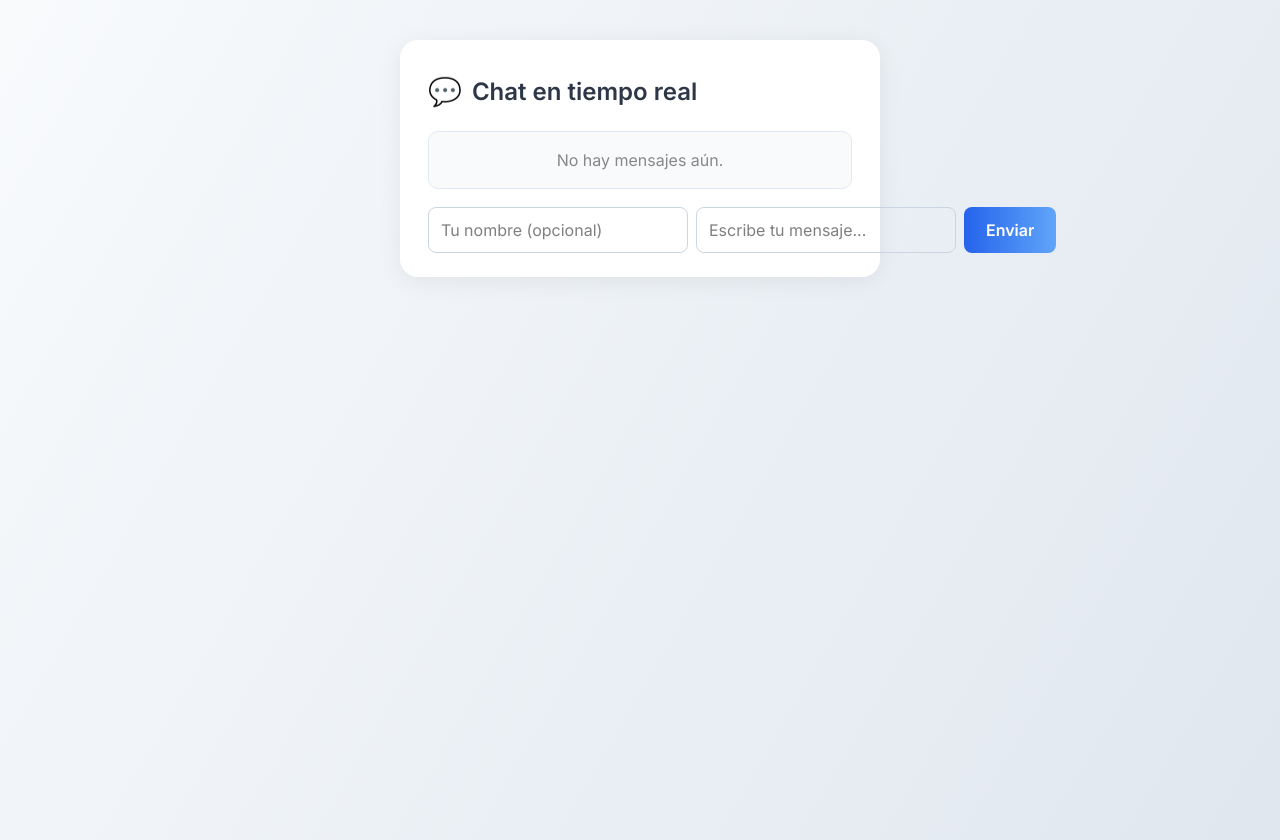
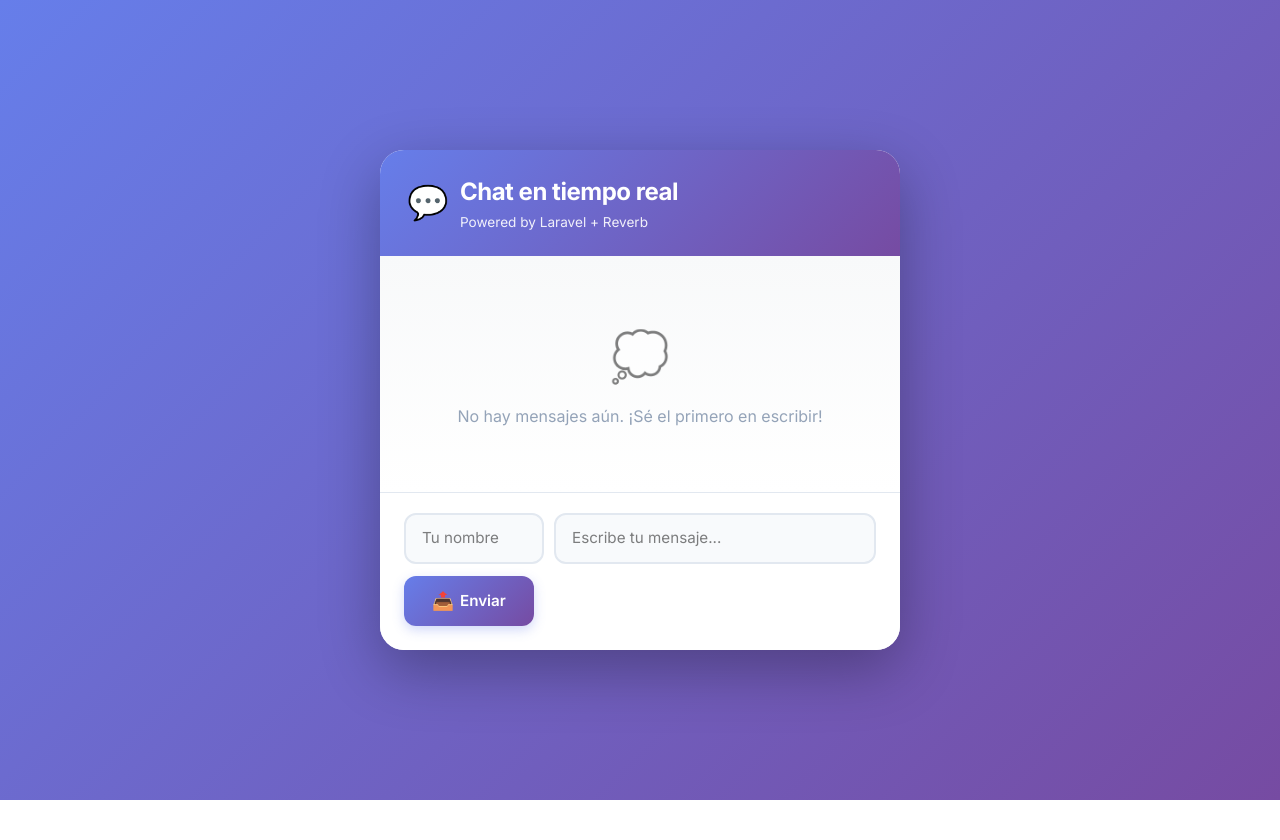
Before and after one commit to EliasBenitez02/chat-tiempo-real, a Laravel app: template resources/views/chat.blade.php in a window 1280 px wide. After the commit the page ends 800 px from the top, so only its background shows below. Run offline with Laravel 12, Linux system fonts and the light colour scheme; the template is opened without the code that fills it, so the values that code supplies are empty; style sheets or scripts are compiled from the project's sources.

Commit message:
fix: mejore la vista del chat

```diff
--- a/resources/views/chat.blade.php
+++ b/resources/views/chat.blade.php
@@ -4,138 +4,360 @@
   <meta charset="utf-8">
   <title>Chat en tiempo real | Laravel + Reverb</title>
   @vite(['resources/css/app.css','resources/js/app.js'])
-  <link href="https://fonts.googleapis.com/css2?family=Inter:wght@400;600&display=swap" rel="stylesheet">
+  <meta name="csrf-token" content="{{ csrf_token() }}">
+  <link href="https://fonts.googleapis.com/css2?family=Inter:wght@400;500;600;700&display=swap" rel="stylesheet">
   <style>
+    * {
+      box-sizing: border-box;
+    }
+
     body {
-      font-family: 'Inter', system-ui, sans-serif;
-      background: linear-gradient(120deg, #f8fafc 0%, #e0e7ef 100%);
+      font-family: 'Inter', system-ui, -apple-system, sans-serif;
+      background: linear-gradient(135deg, #667eea 0%, #764ba2 100%);
       margin: 0;
       min-height: 100vh;
-    }
-    .chat-container {
-      max-width: 480px;
-      margin: 40px auto;
-      background: #fff;
-      border-radius: 18px;
-      box-shadow: 0 4px 24px 0 #0001;
-      padding: 32px 28px 24px 28px;
-    }
-    .chat-header {
       display: flex;
       align-items: center;
-      gap: 10px;
-      margin-bottom: 18px;
+      justify-content: center;
+      padding: 20px;
     }
+
+    .chat-container {
+      max-width: 520px;
+      width: 100%;
+      background: #ffffff;
+      border-radius: 24px;
+      box-shadow: 0 20px 60px rgba(0, 0, 0, 0.3);
+      overflow: hidden;
+      display: flex;
+      flex-direction: column;
+      max-height: 90vh;
+    }
+
+    .chat-header {
+      background: linear-gradient(135deg, #667eea 0%, #764ba2 100%);
+      color: #fff;
+      padding: 24px 28px;
+      display: flex;
+      align-items: center;
+      gap: 12px;
+      box-shadow: 0 2px 10px rgba(0, 0, 0, 0.1);
+    }
+
+    .chat-header-icon {
+      font-size: 2rem;
+      animation: pulse 2s ease-in-out infinite;
+    }
+
+    @keyframes pulse {
+      0%, 100% { transform: scale(1); }
+      50% { transform: scale(1.05); }
+    }
+
     .chat-header h1 {
       font-size: 1.5rem;
-      font-weight: 600;
+      font-weight: 700;
       margin: 0;
-      color: #2d3748;
+      letter-spacing: -0.02em;
     }
+
+    .chat-header-subtitle {
+      font-size: 0.85rem;
+      opacity: 0.9;
+      margin-top: 2px;
+      font-weight: 400;
+    }
+
     .messages {
-      max-height: 340px;
+      flex: 1;
       overflow-y: auto;
-      margin-bottom: 18px;
-      border: 1px solid #e2e8f0;
+      padding: 24px;
+      background: linear-gradient(to bottom, #f8f9fa 0%, #ffffff 100%);
+    }
+
+    .messages::-webkit-scrollbar {
+      width: 6px;
+    }
+
+    .messages::-webkit-scrollbar-track {
+      background: transparent;
+    }
+
+    .messages::-webkit-scrollbar-thumb {
+      background: #cbd5e1;
       border-radius: 10px;
-      background: #f9fafb;
-      padding: 16px 12px;
     }
+
+    .messages::-webkit-scrollbar-thumb:hover {
+      background: #94a3b8;
+    }
+
+    .empty-state {
+      text-align: center;
+      padding: 40px 20px;
+      color: #94a3b8;
+    }
+
+    .empty-state-icon {
+      font-size: 3rem;
+      margin-bottom: 12px;
+      opacity: 0.5;
+    }
+
     .msg {
-      margin-bottom: 12px;
-      padding-bottom: 8px;
-      border-bottom: 1px solid #e2e8f0;
+      margin-bottom: 16px;
+      animation: slideIn 0.3s ease-out;
+      background: #ffffff;
+      padding: 14px 16px;
+      border-radius: 12px;
+      box-shadow: 0 2px 8px rgba(0, 0, 0, 0.06);
+      border-left: 3px solid #667eea;
+      transition: transform 0.2s, box-shadow 0.2s;
     }
-    .msg:last-child {
-      border-bottom: none;
+
+    .msg:hover {
+      transform: translateY(-2px);
+      box-shadow: 0 4px 12px rgba(0, 0, 0, 0.1);
     }
+
+    @keyframes slideIn {
+      from {
+        opacity: 0;
+        transform: translateY(10px);
+      }
+      to {
+        opacity: 1;
+        transform: translateY(0);
+      }
+    }
+
     .msg-user {
       font-weight: 600;
-      color: #2563eb;
+      color: #667eea;
+      font-size: 0.95rem;
+      display: flex;
+      align-items: center;
+      gap: 6px;
     }
+
+    .msg-user::before {
+      content: '👤';
+      font-size: 0.85rem;
+    }
+
     .msg-content {
-      margin: 2px 0 0 0;
-      color: #222;
+      margin: 8px 0 6px 0;
+      color: #1e293b;
+      line-height: 1.5;
+      font-size: 0.95rem;
     }
+
     .msg-meta {
-      font-size: 11px;
-      color: #64748b;
-      margin-top: 2px;
+      font-size: 0.75rem;
+      color: #94a3b8;
+      font-weight: 500;
     }
-    .chat-form {
+
+    .chat-form-wrapper {
+      padding: 20px 24px 24px;
+      background: #ffffff;
+      border-top: 1px solid #e2e8f0;
+    }
+
+    .input-group {
       display: flex;
-      gap: 8px;
-      margin-top: 8px;
+      gap: 10px;
+      margin-bottom: 12px;
     }
+
     .chat-form input {
-      padding: 10px 12px;
-      border-radius: 8px;
-      border: 1px solid #cbd5e1;
-      font-size: 1rem;
+      padding: 12px 16px;
+      border-radius: 12px;
+      border: 2px solid #e2e8f0;
+      font-size: 0.95rem;
       outline: none;
-      transition: border 0.2s;
+      transition: all 0.2s;
+      font-family: 'Inter', sans-serif;
+      background: #f8fafc;
     }
+
     .chat-form input:focus {
-      border: 1.5px solid #2563eb;
+      border-color: #667eea;
+      background: #ffffff;
+      box-shadow: 0 0 0 3px rgba(102, 126, 234, 0.1);
     }
+
+    #user {
+      width: 140px;
+    }
+
+    #content {
+      flex: 1;
+    }
+
     .chat-form button {
-      background: linear-gradient(90deg, #2563eb 0%, #60a5fa 100%);
+      background: linear-gradient(135deg, #667eea 0%, #764ba2 100%);
       color: #fff;
       border: none;
-      border-radius: 8px;
-      padding: 0 22px;
-      font-size: 1rem;
+      border-radius: 12px;
+      padding: 12px 28px;
+      font-size: 0.95rem;
       font-weight: 600;
       cursor: pointer;
-      transition: background 0.2s;
+      transition: all 0.2s;
+      font-family: 'Inter', sans-serif;
+      box-shadow: 0 4px 12px rgba(102, 126, 234, 0.3);
+      display: flex;
+      align-items: center;
+      gap: 6px;
     }
+
     .chat-form button:hover {
-      background: linear-gradient(90deg, #1d4ed8 0%, #2563eb 100%);
+      transform: translateY(-2px);
+      box-shadow: 0 6px 16px rgba(102, 126, 234, 0.4);
+    }
+
+    .chat-form button:active {
+      transform: translateY(0);
+    }
+
+    .send-icon {
+      font-size: 1.1rem;
+    }
+
+    @media (max-width: 500px) {
+      .input-group {
+        flex-direction: column;
+      }
+
+      #user {
+        width: 100%;
+      }
     }
   </style>
 </head>
 <body>
 <div class="chat-container">
   <div class="chat-header">
-    <span style="font-size:1.7rem;">💬</span>
+    <span class="chat-header-icon">💬</span>
+    <div>
       <h1>Chat en tiempo real</h1>
+      <div class="chat-header-subtitle">Powered by Laravel + Reverb</div>
     </div>
+  </div>
+
   <div class="messages" id="messages">
     @forelse($messages as $m)
       <div class="msg" data-id="{{ $m->id }}">
-        <span class="msg-user">{{ $m->user ?? 'Anon' }}</span>
+        <div class="msg-user">{{ $m->user ?? 'Anónimo' }}</div>
         <div class="msg-content">{{ $m->content }}</div>
         <div class="msg-meta">{{ $m->created_at }}</div>
       </div>
     @empty
-      <div style="text-align:center;color:#888;">No hay mensajes aún.</div>
+      <div class="empty-state">
+        <div class="empty-state-icon">💭</div>
+        <div>No hay mensajes aún. ¡Sé el primero en escribir!</div>
+      </div>
     @endforelse
   </div>
+
+  <div class="chat-form-wrapper">
     <form class="chat-form" onsubmit="return false;">
-    <input id="user" type="text" placeholder="Tu nombre (opcional)" autocomplete="off" />
-    <input id="content" type="text" placeholder="Escribe tu mensaje..." style="flex:1" autocomplete="off" />
-    <button id="send" type="submit">Enviar</button>
+      <div class="input-group">
+        <input
+          id="user"
+          type="text"
+          placeholder="Tu nombre"
+          autocomplete="off"
+        />
+        <input
+          id="content"
+          type="text"
+          placeholder="Escribe tu mensaje..."
+          autocomplete="off"
+        />
+      </div>
+      <button id="send" type="submit">
+        <span class="send-icon">📤</span>
+        Enviar
+      </button>
     </form>
+  </div>
 </div>
 <script>
 document.querySelector('.chat-form').addEventListener('submit', async (e) => {
-    const user = document.getElementById('user').value;
-    const content = document.getElementById('content').value.trim();
+  e.preventDefault();
+  const userInput = document.getElementById('user');
+  const contentInput = document.getElementById('content');
+
+  const user = capitalizeName(userInput.value || 'Anónimo');
+  const content = contentInput.value.trim();
+
   if (!content) return;
 
+  // Deshabilitar botón mientras se envía
+  const sendBtn = document.getElementById('send');
+  sendBtn.disabled = true;
+  sendBtn.style.opacity = '0.6';
+
+  try {
     const res = await fetch("{{ route('chat.store') }}", {
       method: 'POST',
       headers: {
         'Content-Type': 'application/json',
-            'X-CSRF-TOKEN': '{{ csrf_token() }}'
+        'X-CSRF-TOKEN': '{{ csrf_token() }}',
+        'Accept': 'application/json'
       },
-        body: JSON.stringify({
-            user,
-            content
-        })
+      body: JSON.stringify({ user, content })
     });
 
-    if (res.ok) document.getElementById('content').value = '';
+    if (res.ok) {
+      // intentar leer la respuesta JSON
+      let payload = null;
+      try { payload = await res.json(); } catch (err) { /* no JSON */ }
+
+      // limpiar input
+      contentInput.value = '';
+      contentInput.focus();
+
+      // actualizar UI localmente
+      const messagesContainer = document.getElementById('messages');
+      const emptyState = messagesContainer.querySelector('.empty-state');
+      if (emptyState) emptyState.remove();
+
+      const msgDiv = document.createElement('div');
+      msgDiv.className = 'msg';
+      if (payload && payload.id) msgDiv.dataset.id = payload.id;
+
+      const nameDiv = document.createElement('div');
+      nameDiv.className = 'msg-user';
+      nameDiv.textContent = payload?.user || user;
+
+      const contentDiv = document.createElement('div');
+      contentDiv.className = 'msg-content';
+      contentDiv.textContent = payload?.content || content;
+
+      const metaDiv = document.createElement('div');
+      metaDiv.className = 'msg-meta';
+      metaDiv.textContent = payload?.created_at || 'Ahora';
+
+      msgDiv.appendChild(nameDiv);
+      msgDiv.appendChild(contentDiv);
+      msgDiv.appendChild(metaDiv);
+
+      messagesContainer.appendChild(msgDiv);
+      messagesContainer.scrollTop = messagesContainer.scrollHeight;
+    } else {
+      console.error('Error en respuesta del servidor:', res.status);
+      alert('Error al enviar el mensaje. Por favor, intenta de nuevo.');
+    }
+  } catch (error) {
+    console.error('Error al enviar mensaje:', error);
+    alert('Error de red al enviar el mensaje.');
+  } finally {
+    sendBtn.disabled = false;
+    sendBtn.style.opacity = '1';
+  }
 });
 </script>
 </body>
```
Lines whose indentation alone changed are shown as unchanged.
